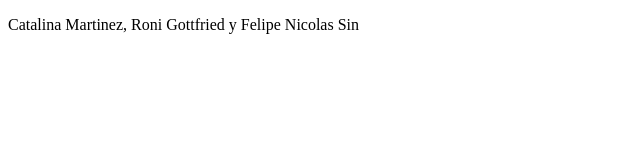
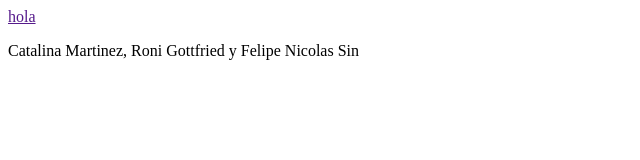
Before and after one commit to RoniGottfried/Trabajos, a plain HTML site: page detail-movie.html in a window 1280 px wide. Shown: the whole page, without its empty margins (0-640 px from the left). Drawn offline with Linux system fonts and the light colour scheme.

Commit message:
modifique lo de mi mail

```diff
--- a/detail-movie.html
+++ b/detail-movie.html
@@ -8,7 +8,10 @@
     <title>Details Movie</title>
 </head>
 <body>
-    <nav></nav>
+    <nav>
+        <a href="">hola
+        </a>
+    </nav>
     <header></header>
     <footer>
         <p>Catalina Martinez, Roni Gottfried y Felipe Nicolas Sin</p>
```
